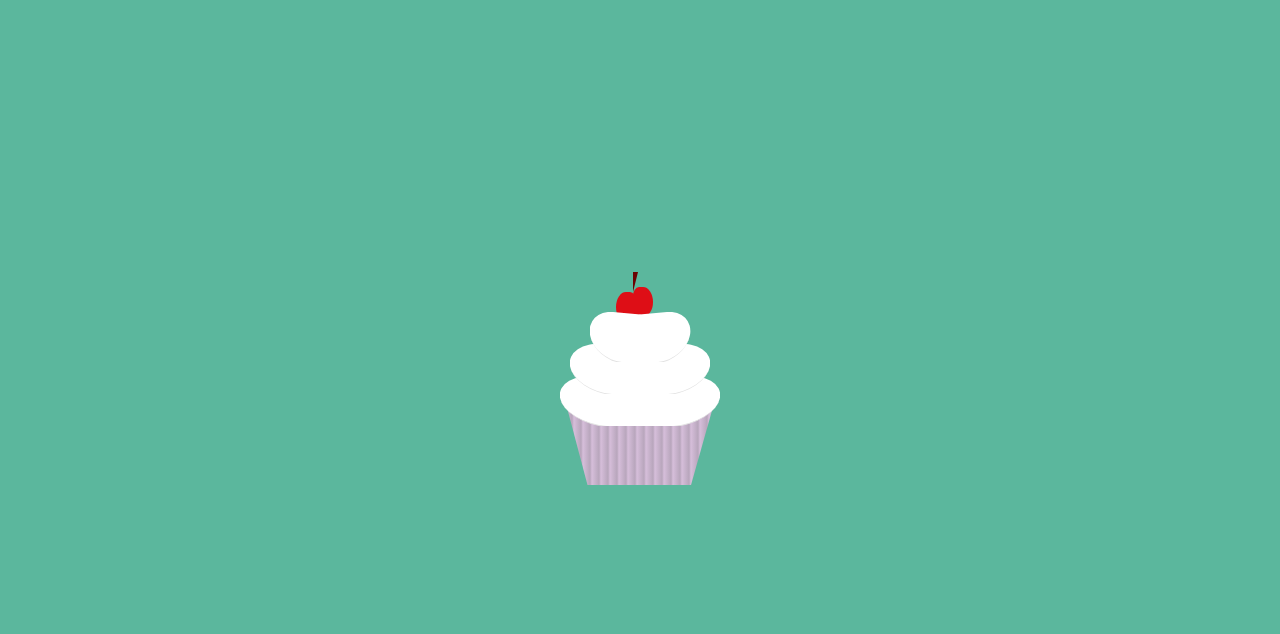
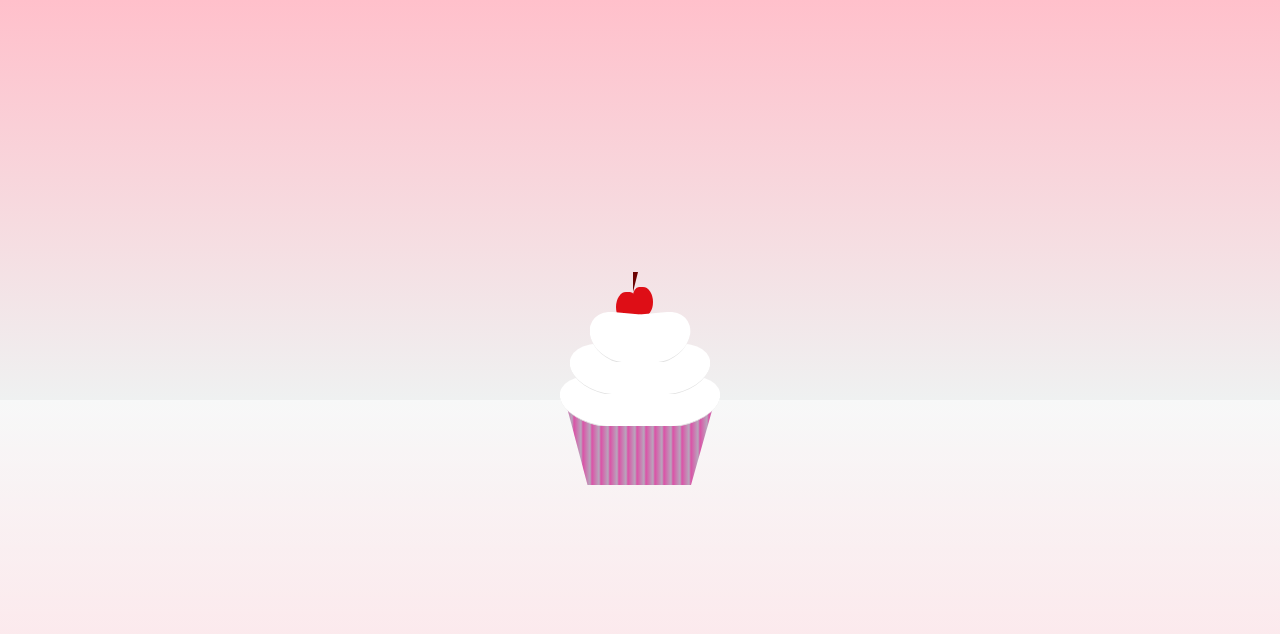
Before and after one commit to itxnargis/cup-cakes, a plain HTML site: page index.html in a window 1280 px wide. Drawn offline with Linux system fonts and the light colour scheme.

```diff
--- a/index.html
+++ b/index.html
@@ -8,6 +8,7 @@
 </head>
 <body>
     <div class="box">
+        <div class="star-container"></div>
         <div class="wrapper"></div>
         <div class="topping"></div>
         <div class="topping-middle"></div>
--- a/styles.css
+++ b/styles.css
@@ -5,16 +5,38 @@
 }
 
 :root {
-  --pink: #d6beda;
+  --pink: #db52a7;
   --red: #de0e16;
 }
+
 body {
-  background: #5bb79d;
+  background: linear-gradient(
+    to top,
+    pink,
+    rgb(239, 241, 241),
+    rgb(255, 192, 203)
+  );
   height: 100vh;
   display: flex;
   justify-content: center;
   align-items: center;
   overflow: hidden;
+  position: relative;
+}
+
+body::before {
+  content: "";
+  position: absolute;
+  top: 0;
+  left: 0;
+  width: 100%;
+  height: 100%;
+  background: linear-gradient(
+    to bottom,
+    rgba(255, 255, 255, 0) 50%,
+    rgba(255, 255, 255, 0.5) 50%
+  );
+  z-index: -1;
 }
 .box {
   position: relative;
@@ -36,6 +58,7 @@
   height: 85px;
   clip-path: polygon(15% 100%, 84% 100%, 100% 0, 0 0);
 }
+
 .topping {
   position: absolute;
   top: 47%;
```
